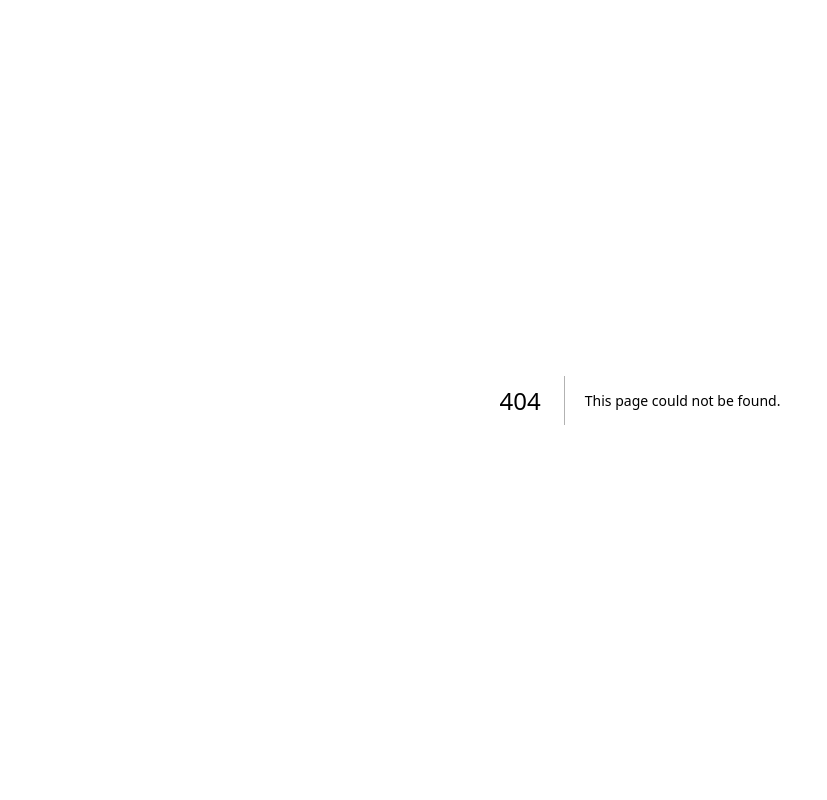
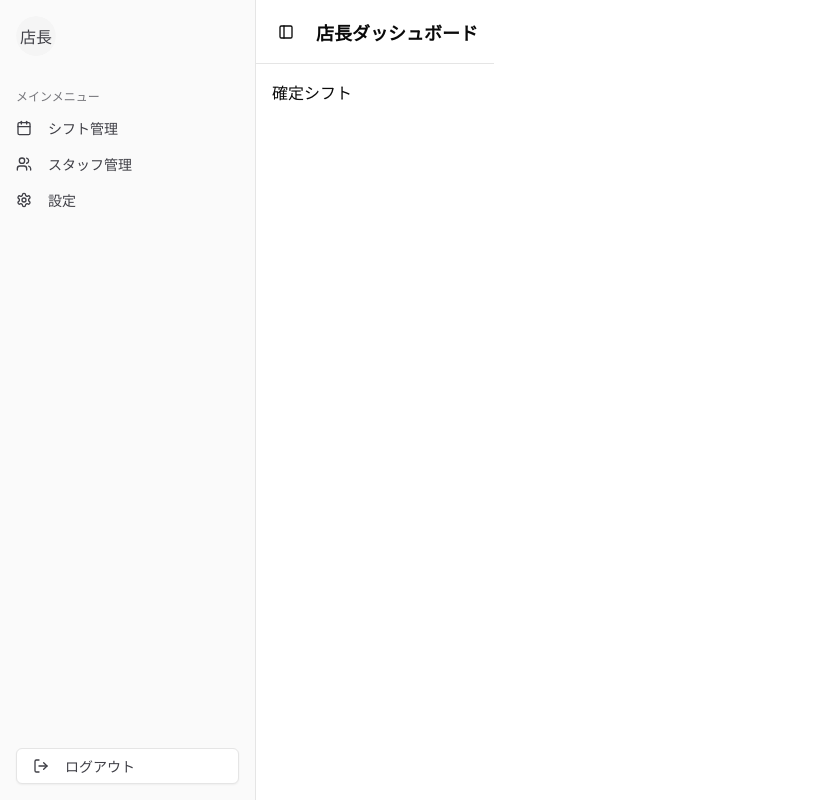
Before and after one commit to haruki1227041209/shifru, a Next.js app in the folder frontend/: page /staff/all-shifts in a window 1280 px wide. Before the commit this address had no page. Shown: the whole page, without its empty margins (0-827 px from the left). Built offline with nearby package versions, Linux system fonts and the light colour scheme.

Commit message:
確定シフトページの作成

```diff
--- /dev/null
+++ b/frontend/src/app/staff/all-shifts/page.jsx
@@ -0,0 +1,9 @@
+const AllShiftsPage = () => {
+  return (
+    <>
+      <p>確定シフト</p>
+    </>
+  );
+};
+
+export default AllShiftsPage;
```
